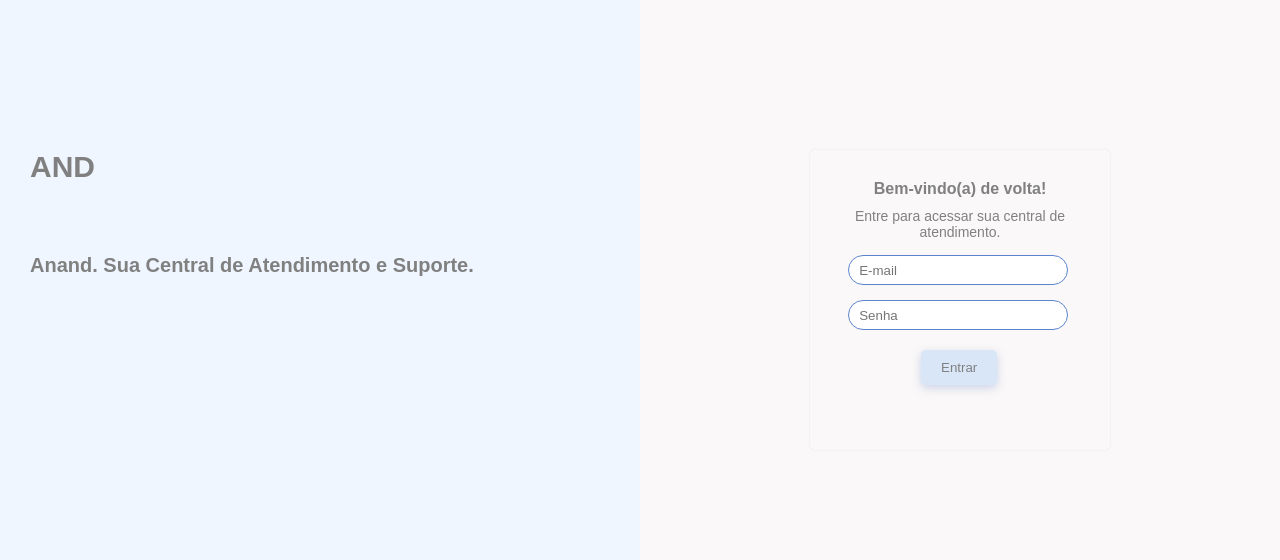
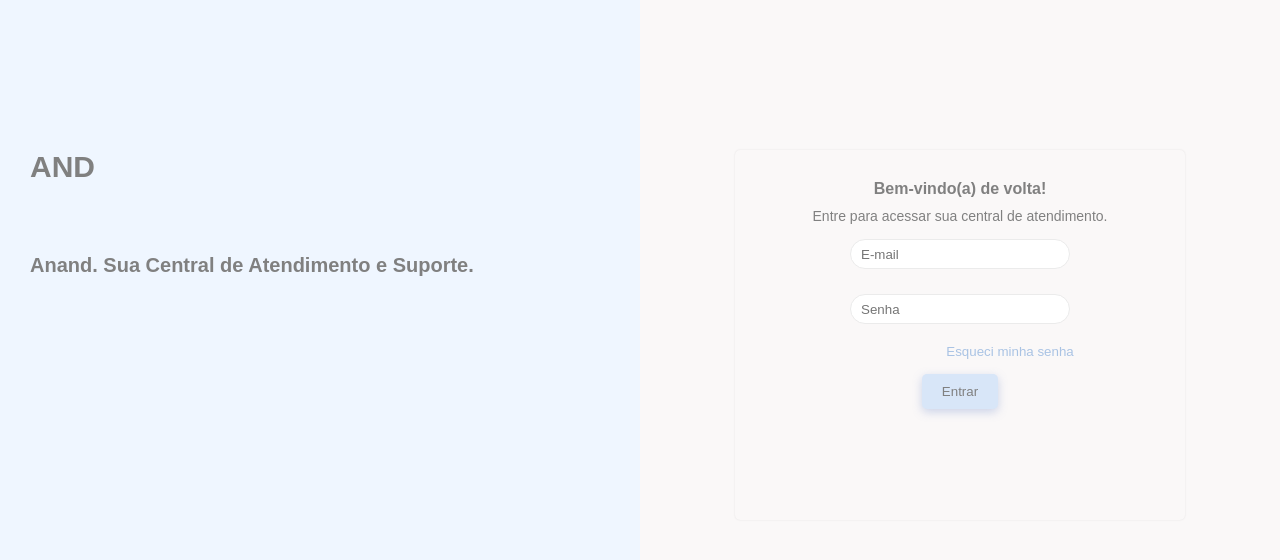
Before and after one commit to snadyaf/anand_project, a React (Vite) app in the folder anand_project/: page / in a window 1280 px wide. Shown: the top 560 px of the page. Built offline with nearby package versions, Linux system fonts and the light colour scheme; a web font is replaced by a local one.

Commit message:
Inclusão da lista de usuarios

```diff
--- a/anand_project/src/components/Login/Login.css
+++ b/anand_project/src/components/Login/Login.css
@@ -26,13 +26,15 @@
 .loginForm{
     background-color: rgb(250, 248, 248);
     color: gray;
-    width: 300px;
-    height: 300px;
+    width: 450px;
+    height: 370px;
     padding: 20px;
-    margin: 50px auto;
-    margin-top: 150px;
+    margin: 150px auto 0;
     border-radius: 5px;
     box-shadow: 0 0 2px rgba(0, 0, 0, 0.1);
+    display: flex;
+    flex-direction: column;
+    align-items: center;
 }
 
 .loginForm h2{
@@ -53,10 +55,9 @@
     height: 30px;
     padding: 10px;
     margin-top: 15px;
-    margin-left: 7%;
     margin-bottom: 10px;
     border-radius: 20px;
-    border: 1px solid rgb(92, 132, 206);
+    border: 1px solid rgb(235, 235, 235);
 }
 
 .loginForm input:focus{
@@ -65,22 +66,42 @@
     box-shadow: 0 3px 10px rgba(116, 139, 202, 0.349);
 }
 
-.loginForm button{
+.senha{
+    background-color: rgb(250, 248, 248);
+    color: #a9c3e4;
+    border: none;
+    cursor: pointer;
+    align-self: center;
+    margin-top: 10px;
+    margin-left: 100px;
+}
+
+.senha:hover{
+    color: rgba(116, 139, 202, 0.349);
+}
+
+.entrar{
     background-color: #d8e6f8;
     color: gray;
     border: none;
     border-radius: 30px;
     padding: 10px 20px;
     border-radius: 5px;
-    margin-top: 10px;
-    margin-left: 35%;
+    margin-top: 15px;
     margin-bottom: 15px;
     cursor: pointer;
     box-shadow: 0 3px 10px rgba(116, 139, 202, 0.349);
 }
 
-.loginForm button:hover{
+.entrar:hover{
     background-color: rgb(136, 161, 212);
     box-shadow: 0 3px 10px rgba(106, 133, 207, 0.349);
     color: white;
 }
+
+.googleLogin{
+    display: flex;
+    justify-content: center;
+    width: 100%;
+    margin-top: 10px;
+}
--- a/anand_project/src/components/Login/Login.jsx
+++ b/anand_project/src/components/Login/Login.jsx
@@ -1,7 +1,30 @@
 import './Login.css'
 import { GoogleLogin } from "@react-oauth/google"
+import { useNavigate } from "react-router-dom"
+import { useState } from "react"
 
 export default function Login() {
+
+    const usuarios = [{
+        usuario: "admin",
+        senha: "senhamaster"
+    }];
+    const [usuario, setUsuario] = useState("");
+    const [senha, setSenha] = useState("");
+    const navigate = useNavigate();
+    const [usuarioInvalido, setUsuarioInvalido] = useState(false);
+
+    function fazerLogin(){
+        const usuarioValido = usuarios.find((item) =>
+            item.usuario === usuario && item.senha === senha
+    )
+
+        if (usuarioValido){
+            navigate("/home")
+        } else{
+            setUsuarioInvalido(true)
+        }
+    }
 
     return (
         <>
@@ -19,9 +42,16 @@ export default function Login() {
 
                     <h2>Bem-vindo(a) de volta!</h2>
                     <p>Entre para acessar sua central de atendimento.</p>
-                    <input type="email" placeholder="E-mail" />
-                    <input type="password" placeholder="Senha" />
-                    <button>Entrar</button>
+                    <input type="email" placeholder="E-mail" value={usuario} onChange={(e) => setUsuario(e.target.value)}/>
+                    <input type="password" placeholder="Senha" value={senha} onChange={(e) => setSenha(e.target.value)}/>
+                    <button className="senha">Esqueci minha senha</button>
+                    <button className="entrar" onClick={fazerLogin}>Entrar</button>
+
+                    {usuarioInvalido && (
+                        <div className="erroLogin">
+                            Usuário ou senha inválidos.
+                        </div>
+                       )}
 
                     <div className="googleLogin">
                         <GoogleLogin
```
Lines whose indentation alone changed are shown as unchanged.
